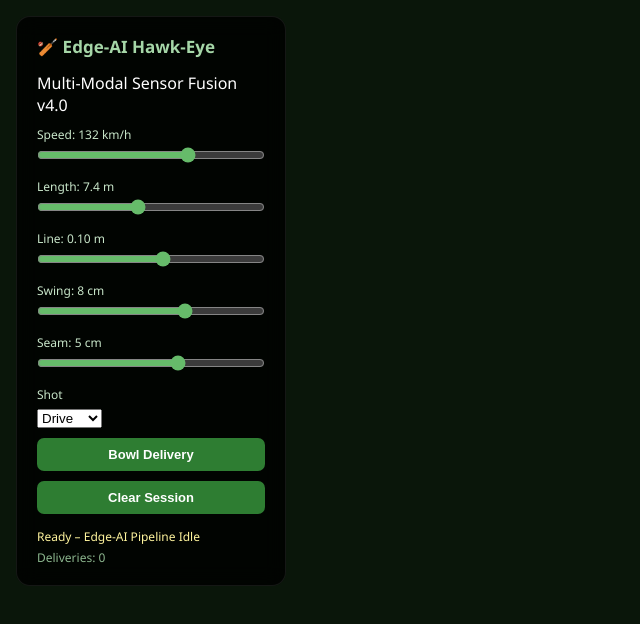
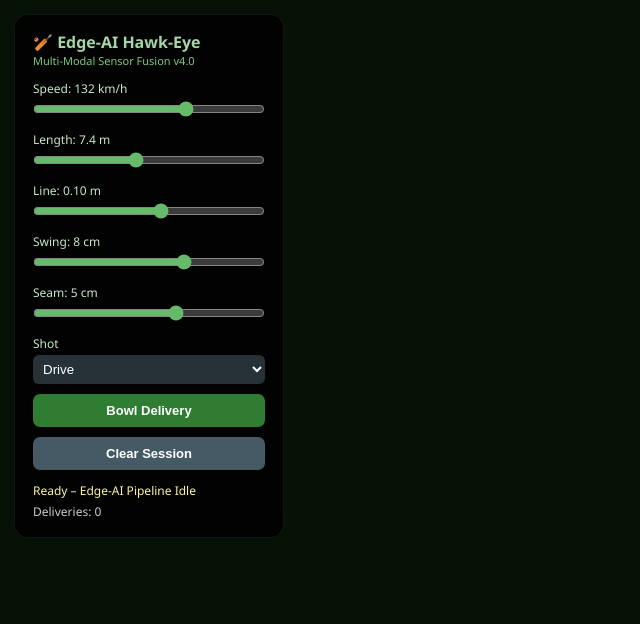
Before and after one commit to nannethraa-stack/CricketSimulation, a plain HTML site: page index.html in a window 1280 px wide. Shown: the whole page, without its empty margins (0-640 px from the left). Drawn offline with nearby package versions, Linux system fonts and the light colour scheme.

Commit message:
Update style.css

```diff
--- a/style.css
+++ b/style.css
@@ -1,90 +1,34 @@
 * { margin: 0; padding: 0; box-sizing: border-box; }
-
-body {
-  overflow: hidden;
-  background: #0a160a;
-  font-family: 'Segoe UI', system-ui, sans-serif;
-  color: white;
-}
-
-#c {
-  display: block;
-  width: 100vw;
-  height: 100vh;
-}
+body { overflow: hidden; background: #071207; font-family: 'Segoe UI', system-ui, sans-serif; color: white; }
+#c { display: block; width: 100vw; height: 100vh; }
 
 #ui {
-  position: absolute;
-  top: 16px;
-  left: 16px;
-  background: rgba(0, 0, 0, 0.82);
-  padding: 18px 20px;
-  border-radius: 14px;
-  width: 270px;
-  backdrop-filter: blur(10px);
-  z-index: 20;
-  border: 1px solid rgba(255,255,255,0.08);
+  position: absolute; top: 14px; left: 14px;
+  background: rgba(0,0,0,0.84); padding: 16px 18px;
+  border-radius: 14px; width: 270px; z-index: 20;
+  border: 1px solid rgba(255,255,255,0.07);
+  backdrop-filter: blur(12px);
 }
+h1 { font-size: 16px; color: #a5d6a7; }
+.subtitle { font-size: 11px; color: #81c784; margin-bottom: 12px; }
 
-h1 {
-  font-size: 17px;
-  margin-bottom: 14px;
-  color: #a5d6a7;
-}
-
-.controls label {
-  display: block;
-  font-size: 12px;
-  margin: 10px 0 3px;
-  color: #c8e6c9;
-}
-
-input[type="range"] {
-  width: 100%;
-  accent-color: #66bb6a;
+.controls label { display: block; font-size: 12px; margin: 9px 0 3px; color: #c8e6c9; }
+input[type=range] { width: 100%; accent-color: #66bb6a; }
+select {
+  width: 100%; padding: 6px; border-radius: 6px;
+  border: none; background: #263238; color: white;
 }
 
 button {
-  width: 100%;
-  margin-top: 10px;
-  padding: 9px;
-  border: none;
-  border-radius: 7px;
-  background: #2e7d32;
-  color: white;
-  font-weight: 600;
-  cursor: pointer;
-  font-size: 13px;
+  width: 100%; margin-top: 10px; padding: 9px; border: none;
+  border-radius: 7px; background: #2e7d32; color: white;
+  font-weight: 600; cursor: pointer; font-size: 13px;
 }
+button:hover { background: #388e3c; }
+#clearBtn { background: #455a64; }
+#clearBtn:hover { background: #546e7a; }
 
-button:hover { background: #388e3c; }
-
-#resetBtn { background: #455a64; }
-#resetBtn:hover { background: #546e7a; }
-
-.view-toggles {
-  display: flex;
-  gap: 8px;
-  margin-top: 14px;
-}
-
-.view-toggles button {
-  flex: 1;
-  background: #37474f;
-  margin-top: 0;
-  font-size: 12px;
-}
-
-.view-toggles button.active {
-  background: #1565c0;
-}
-
-#info {
-  margin-top: 14px;
-  font-size: 12px;
-  color: #a5d6a7;
-  line-height: 1.45;
-}
-
+#info { margin-top: 12px; font-size: 12px; line-height: 1.45; }
 #stats { color: #fff59d; }
-#count { margin-top: 4px; opacity: 0.85; }
+#fusion { color: #80cbc4; margin-top: 4px; }
+#count { margin-top: 4px; opacity: 0.8; }
```
